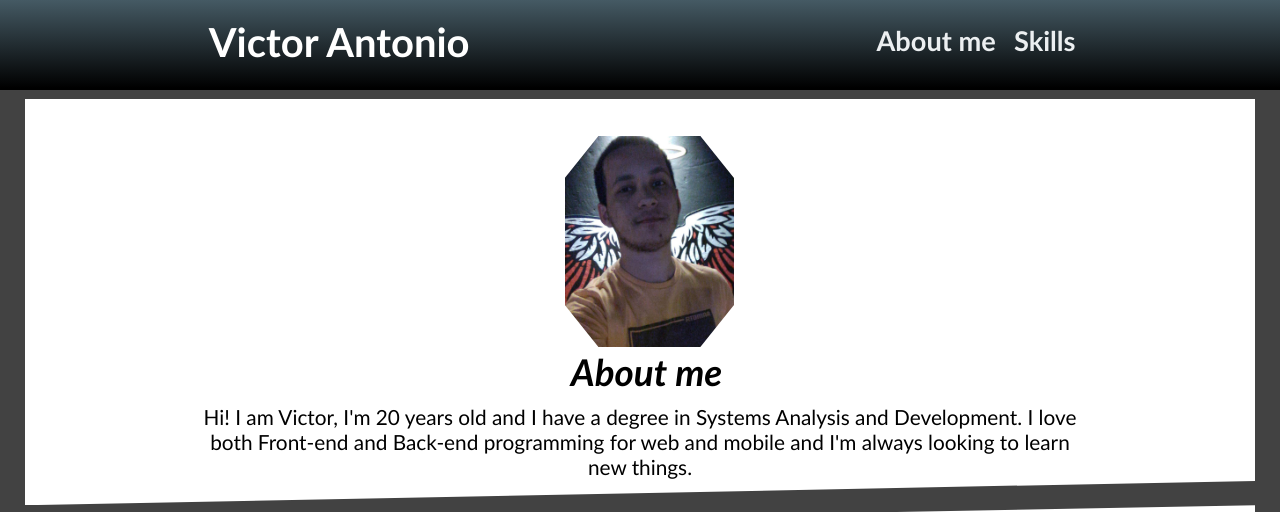
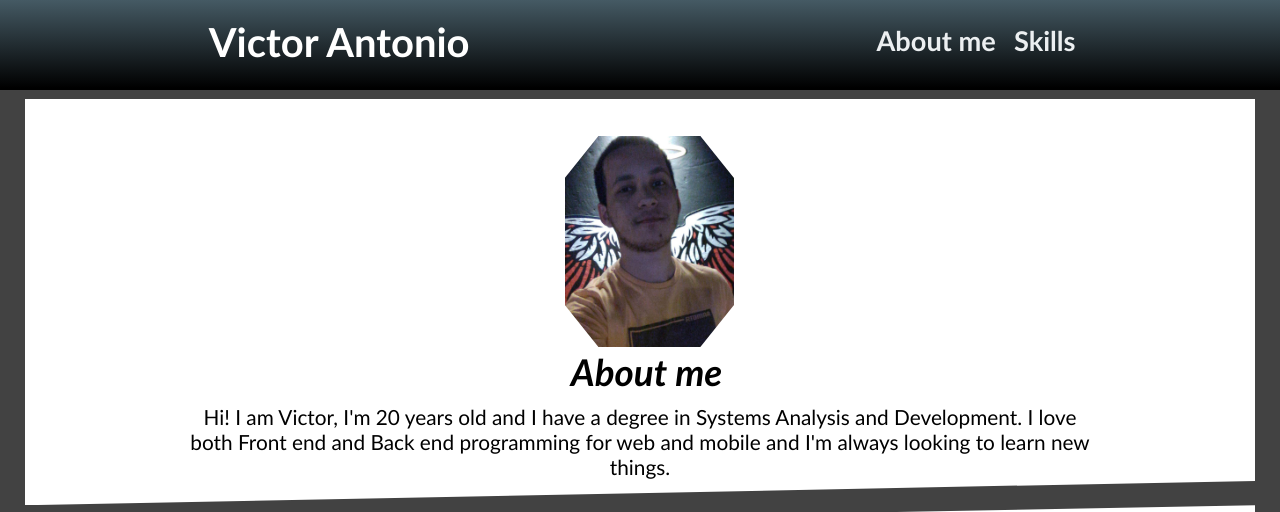
Before and after one commit to MrS4w/me, a plain HTML site: page index.html in a window 1280 px wide. Shown: the top 512 px of the page. Drawn offline with Linux system fonts and the light colour scheme.

Commit message:
Update index.html

```diff
--- a/index.html
+++ b/index.html
@@ -42,7 +42,7 @@
                 </figure>
                 <p>
                     Hi! I am Victor, I'm 20 years old and I have a degree in Systems Analysis and Development. I love
-                    both Front-end and Back-end programming for web and mobile and I'm always looking to learn new
+                    both Front end and Back end programming for web and mobile and I'm always looking to learn new
                     things.
                 </p>
         </main>
```
